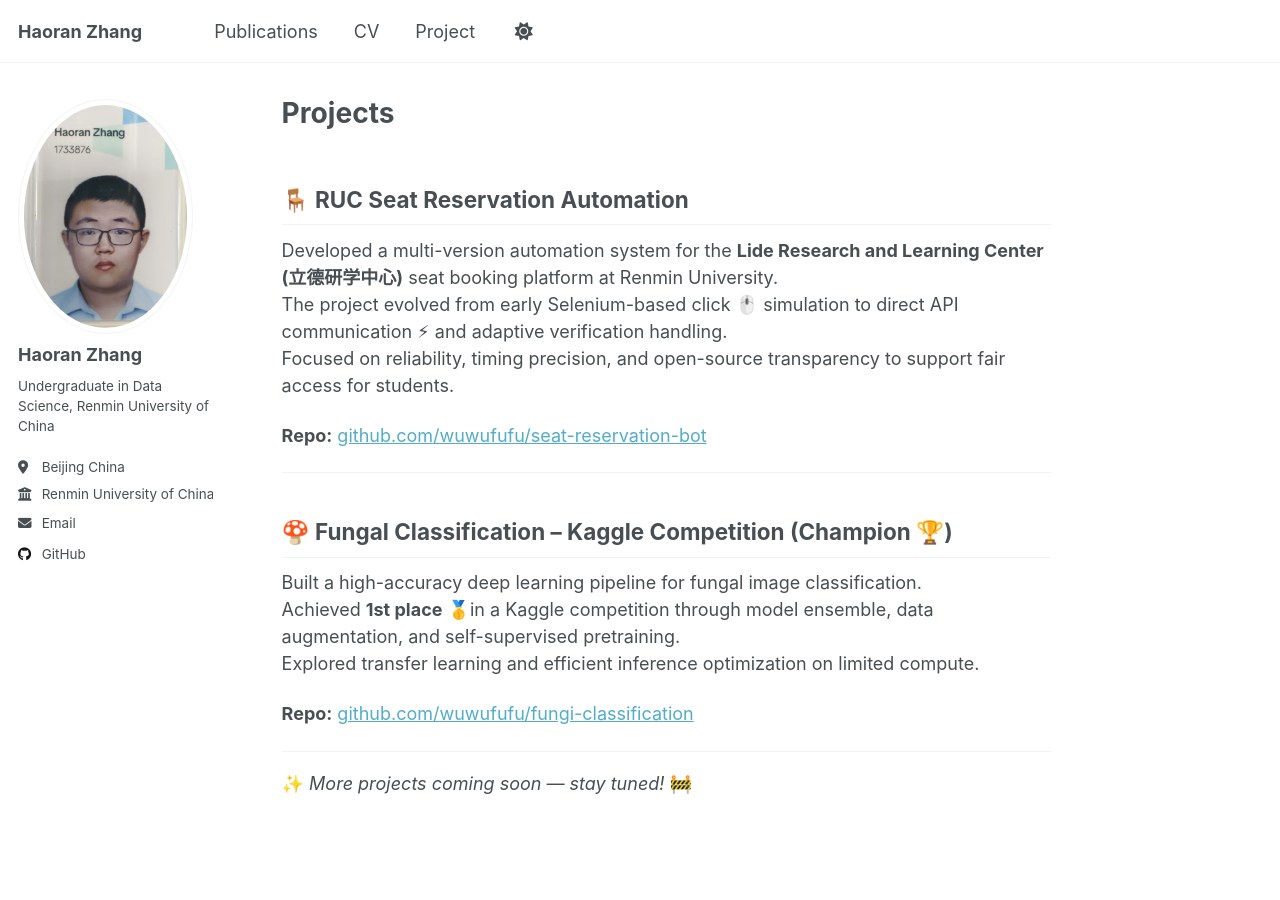
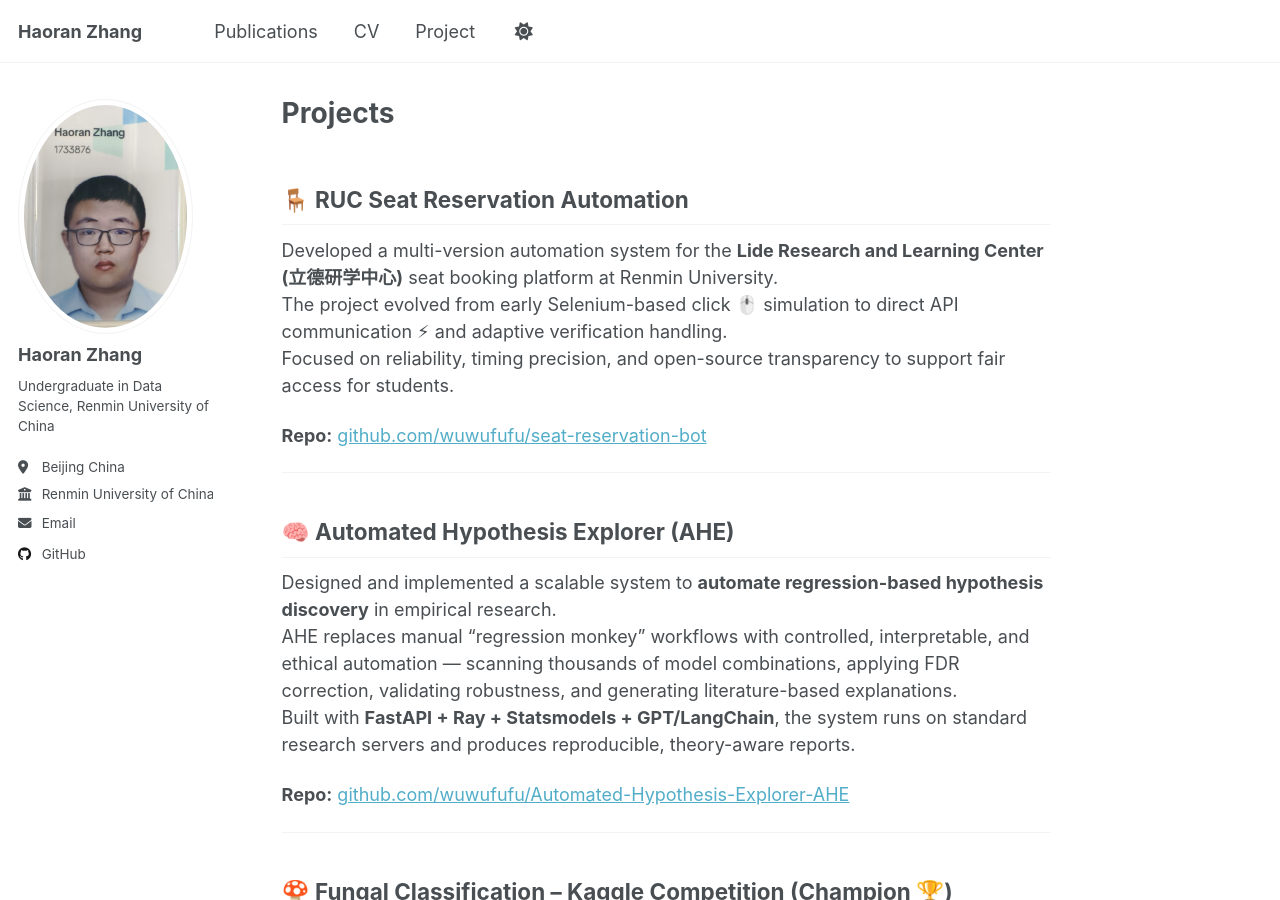
Before and after one commit to wuwufufu/wuwufufu.github.io, a Jekyll site: the page built from _pages/projects.md, in a window 1280 px wide and 900 px high. Built offline with Jekyll 4.4.1, drawn with Linux system fonts in a browser that asks for light colours; a script that is not in the unit is left out.

Commit message:
Add Automated Hypothesis Explorer project details
Added a new project entry for the Automated Hypothesis Explorer, detailing its features and repository link.

```diff
--- a/_pages/projects.md
+++ b/_pages/projects.md
@@ -16,6 +16,16 @@ Focused on reliability, timing precision, and open-source transparency to suppor
 
 ---
 
+## 🧠 Automated Hypothesis Explorer (AHE)
+
+Designed and implemented a scalable system to **automate regression-based hypothesis discovery** in empirical research.
+AHE replaces manual “regression monkey” workflows with controlled, interpretable, and ethical automation — scanning thousands of model combinations, applying FDR correction, validating robustness, and generating literature-based explanations.
+Built with **FastAPI + Ray + Statsmodels + GPT/LangChain**, the system runs on standard research servers and produces reproducible, theory-aware reports.
+
+**Repo:** [github.com/wuwufufu/Automated-Hypothesis-Explorer-AHE](https://github.com/wuwufufu/Automated-Hypothesis-Explorer-AHE)
+
+---
+
 ## 🍄 Fungal Classification – Kaggle Competition (Champion 🏆)
 
 Built a high-accuracy deep learning pipeline for fungal image classification.
```
